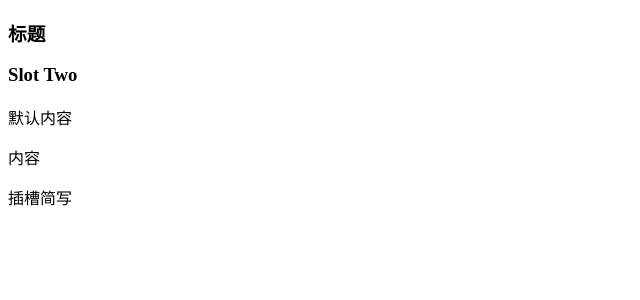
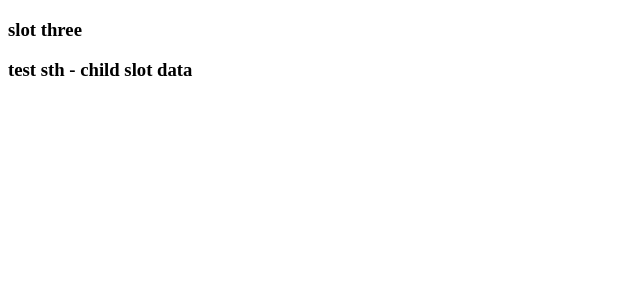
Before and after one commit to mindfreakcriss/my_vue_demo, a Vue app in the folder vue_base/: page / in a window 1280 px wide. Shown: the top 300 px of the page, without its empty margins (0-640 px from the left). Built offline with nearby package versions, Linux system fonts and the light colour scheme.

Commit message:
【提交】插槽的数据传递
【提交】

```diff
--- a/vue_base/src/App.vue
+++ b/vue_base/src/App.vue
@@ -36,6 +36,7 @@ import ShowSearch from "@/components/ShowSearch.vue";
 import ComponentC from "@/components/ComponentC.vue";
 import SlotBase from "@/components/SlotBase.vue";
 import SlotsTwo from "@/components/SlotsTwo.vue";
+import SlotThree from "@/components/SlotThree.vue";
 export default {
   components: {
     // Main,
@@ -46,12 +47,14 @@ export default {
     // ShowSearch,
     // ComponentC
    // SlotBase
-    SlotsTwo
+ //   SlotsTwo
+    SlotThree
   },
   data(){
     return {
       //插槽内容可以访问到父组件作用域，因为插槽内容本身就是父组件模版中定义的
-      message:"slot parent sth"
+      message:"slot parent sth",
+      currentTest : "test sth"
     }
   }
 }
@@ -89,16 +92,25 @@ export default {
 <!--      <p>slot content</p>-->
 <!--    </div>-->
 <!--  </SlotBase>-->
-  <SlotsTwo>
-<!--    <h3>{{message}}</h3>--> <!--默认内容是指，slot中间没有东西-->
-    <template v-slot:header>
-        <h3>标题</h3>
+<!--  <SlotsTwo>-->
+<!--&lt;!&ndash;    <h3>{{message}}</h3>&ndash;&gt; &lt;!&ndash;默认内容是指，slot中间没有东西&ndash;&gt;-->
+<!--    <template v-slot:header>-->
+<!--        <h3>标题</h3>-->
+<!--    </template>-->
+<!--    <template v-slot:main>-->
+<!--        <p>内容</p>-->
+<!--    </template>-->
+<!--    <template #body>-->
+<!--      <p>插槽简写</p>-->
+<!--    </template>-->
+<!--  </SlotsTwo>-->
+<!--  <slot-three v-slot="slotProps">-->
+<!--    <h3> {{ currentTest  }}  - {{ slotProps.msg}} </h3>-->
+<!--  </slot-three>-->
+  <!--具名插槽传值-->
+  <slot-three>
+    <template #data="slotProps">
+      <h3> {{ currentTest  }}  - {{ slotProps.msg}} </h3>
     </template>
-    <template v-slot:main>
-        <p>内容</p>
-    </template>
-    <template #body>
-      <p>插槽简写</p>
-    </template>
-  </SlotsTwo>
+  </slot-three>
 </template>
--- /dev/null
+++ b/vue_base/src/components/SlotThree.vue
@@ -0,0 +1,19 @@
+<script>
+    export default {
+      data() {
+        return {
+          childMessage : "child slot data"
+        }
+      }
+    }
+</script>
+
+<template>
+  <h3>slot three</h3>
+  <slot :msg="childMessage"></slot>
+  <slot name="data" :msg="childMessage"></slot>
+</template>
+
+<style scoped>
+
+</style>
```
